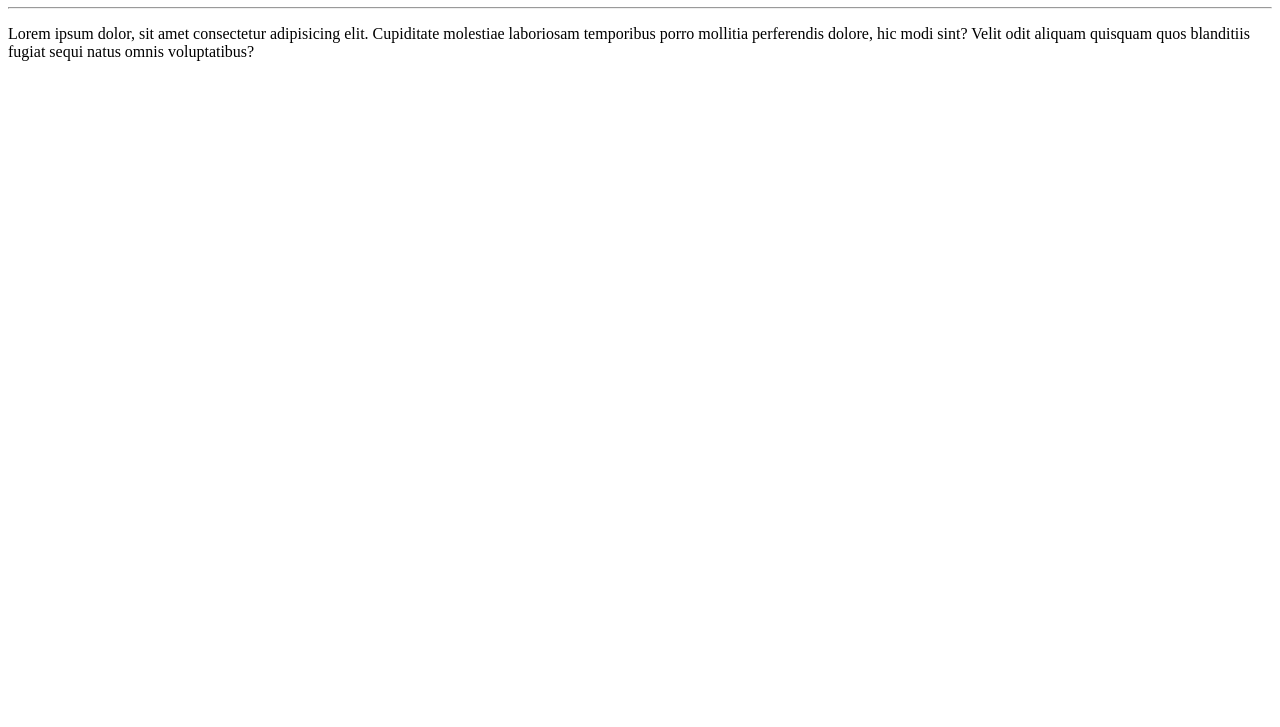
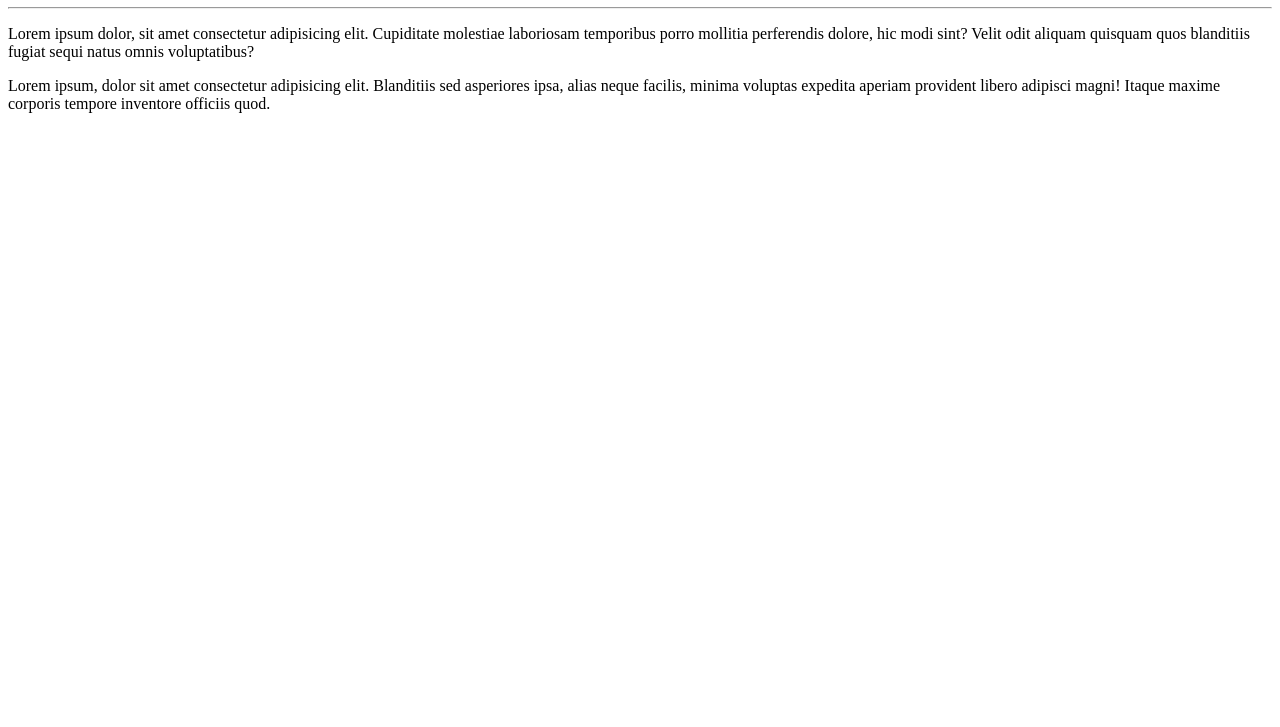
Before and after one commit to LucasBrumL/Ola-Mundo, a plain HTML site: page site-exemplo/index.html in a window 1280 px wide. Shown: the part 73-800 px from the top of the page. Drawn offline with Linux system fonts and the light colour scheme.

Commit message:
parágrafo adicionado

```diff
--- a/site-exemplo/index.html
+++ b/site-exemplo/index.html
@@ -12,6 +12,8 @@
     <p>Lorem ipsum dolor, sit amet consectetur adipisicing elit. Cupiditate molestiae
     laboriosam temporibus porro mollitia perferendis dolore, hic modi sint? Velit odit aliquam
     quisquam quos blanditiis fugiat sequi natus omnis voluptatibus?</p>
-
+    <p>Lorem ipsum, dolor sit amet consectetur adipisicing elit. Blanditiis sed asperiores ipsa,
+    alias neque facilis, minima voluptas expedita aperiam provident libero adipisci magni! Itaque
+    maxime corporis tempore inventore officiis quod.</p>
 </body>
 </html>
```
